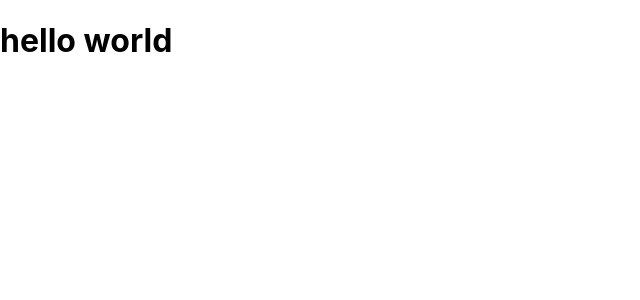
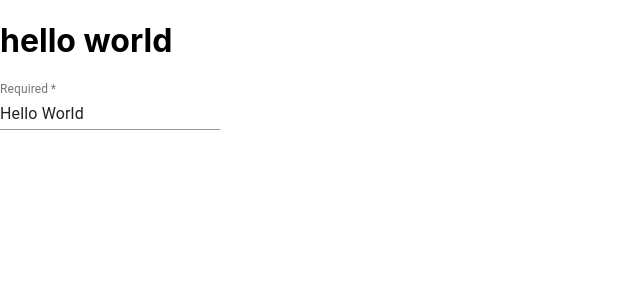
Before and after one commit to AmitFikler/chatify, a React (Create React App) app: page / in a window 1280 px wide. Shown: the top 300 px of the page, without its empty margins (0-640 px from the left). Built offline with nearby package versions, Linux system fonts and the light colour scheme; no server answers.

Commit message:
🛠 build socket io functions

```diff
--- /dev/null
+++ b/src/@types/types.ts
@@ -0,0 +1,12 @@
+export interface ServerToClientEvents {
+  replayMessage: ({ name, message }: Message) => void;
+}
+
+export interface ClientToServerEvents {
+  message: ({ name, message }: Message) => void;
+}
+
+export interface Message {
+  name: string;
+  message: string;
+}
--- a/src/App.tsx
+++ b/src/App.tsx
@@ -1,10 +1,43 @@
-import logo from './logo.svg';
-import { Counter } from './features/counter/Counter';
+import { io, Socket } from 'socket.io-client';
+import { TextField } from '@material-ui/core';
 
+import Button from '@mui/material/Button';
+import { useEffect, useRef, useState } from 'react';
+import {
+  ClientToServerEvents,
+  Message,
+  ServerToClientEvents,
+} from './@types/types';
 function App() {
+  const socket: Socket<ServerToClientEvents, ClientToServerEvents> = io(
+    'http://localhost:4000'
+  ); // check
+
+  // useStates
+  const [message, setMessage] = useState<Message>({ message: '', name: '' }); // Message
+  const [chat, setChat] = useState<Message[]>([]); // chat "history"
+
+  useEffect(() => {
+    socket.on('connect', () => {
+      socket.on('replayMessage', ({ name, message }) => {
+        setChat((prevState) => {
+          return [...prevState, { name, message }];
+        });
+      });
+    });
+
+    // return () => socketRef.current.disconnect();
+  }, []);
+
   return (
     <div className="App">
-      <h1>hello world</h1>
+      <h1> hello world</h1>
+      <TextField
+        required
+        id="outlined-required"
+        label="Required"
+        defaultValue="Hello World"
+      />
     </div>
   );
 }
```
Also changed, not shown: package.json (+7 -0 lines), 1 other file (tests, documents, lock files or other folders).
